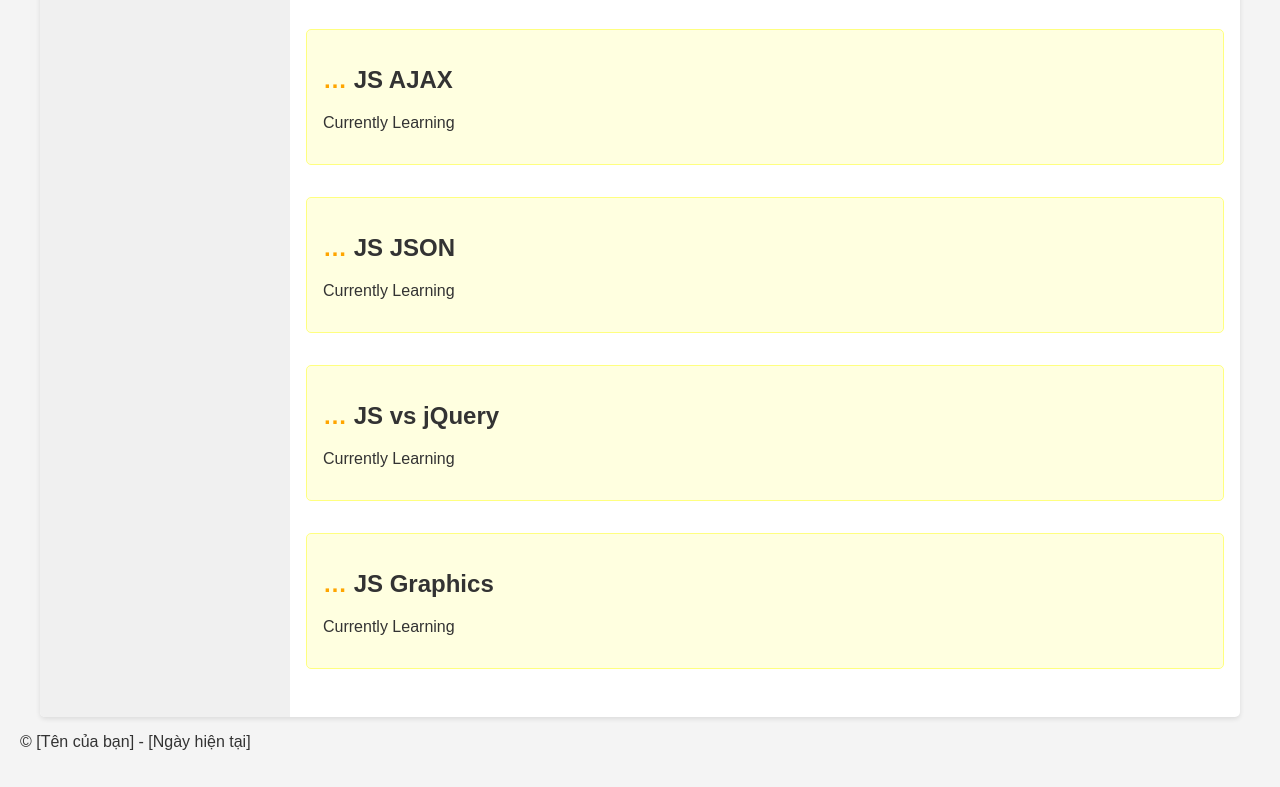
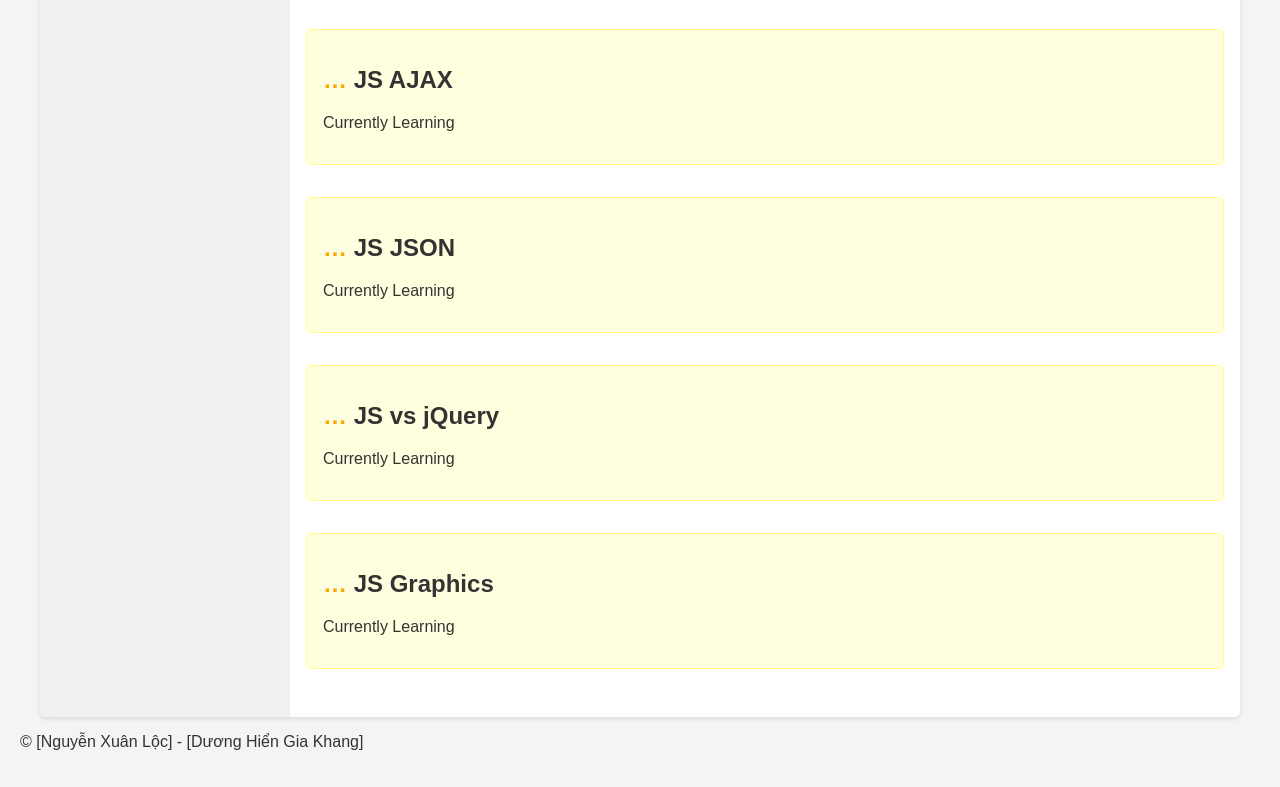
Before and after one commit to xuanloc25/Learning_JS, a plain HTML site: page index.html in a window 1280 px wide. Shown: the part 1527-2314 px from the top of the page. Drawn offline with Linux system fonts and the light colour scheme.

Commit message:
Update index.html

```diff
--- a/index.html
+++ b/index.html
@@ -287,7 +287,7 @@
     </div>
 
     <footer>
-        <p>&copy; [Tên của bạn] - [Ngày hiện tại]</p>
+        <p>&copy; [Nguyễn Xuân Lộc] - [Dương Hiển Gia Khang]</p>
     </footer>
 
     <script src="javascript.js"></script>
```
